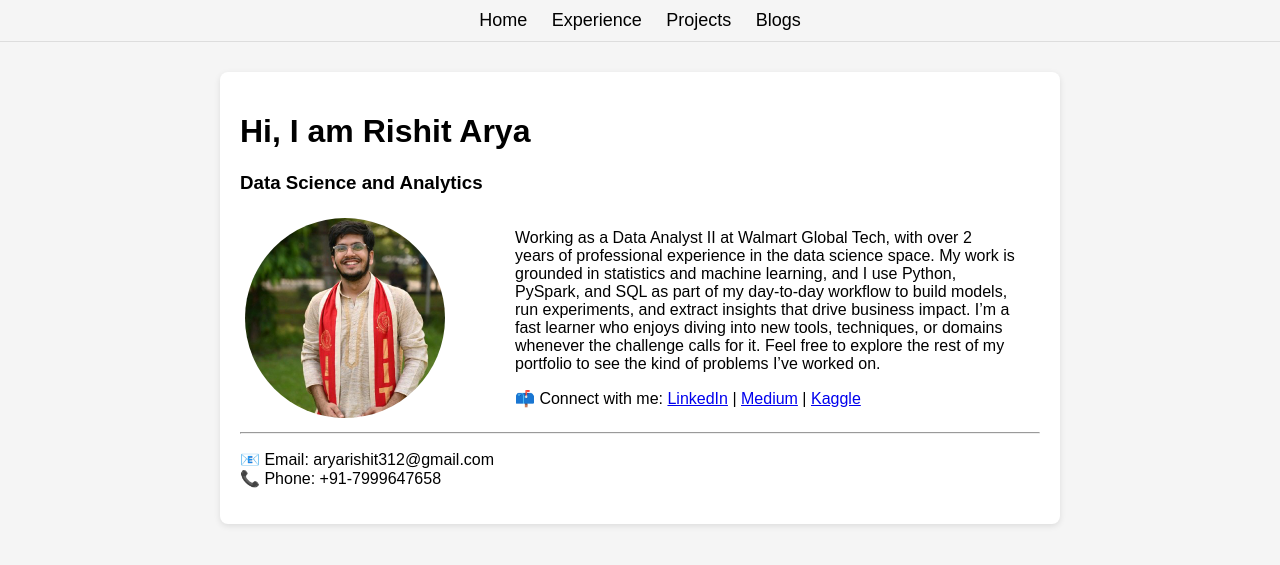
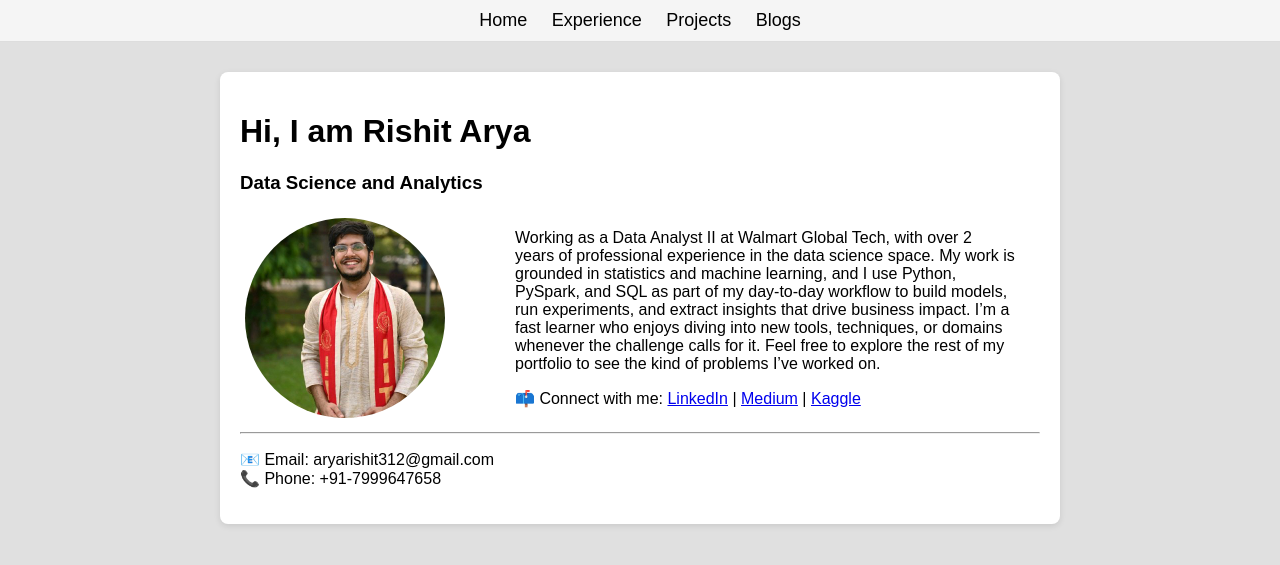
Before and after one commit to rishitarya/rishitarya.github.io, a Jekyll site: the page built from index.md, in a window 1280 px wide. Shown: the top 565 px of the page. Built offline with Jekyll 4.4.1, drawn with Linux system fonts in a browser that asks for light colours.

Commit message:
Update default.html

```diff
--- a/_layouts/default.html
+++ b/_layouts/default.html
@@ -7,7 +7,7 @@
     <style>
         body {
             font-family: Arial, sans-serif;
-            background-color: #f5f5f5; /* grey background */
+            background-color: #e0e0e0; /* grey background */
             color: #000;
             margin: 0;
         }
```
